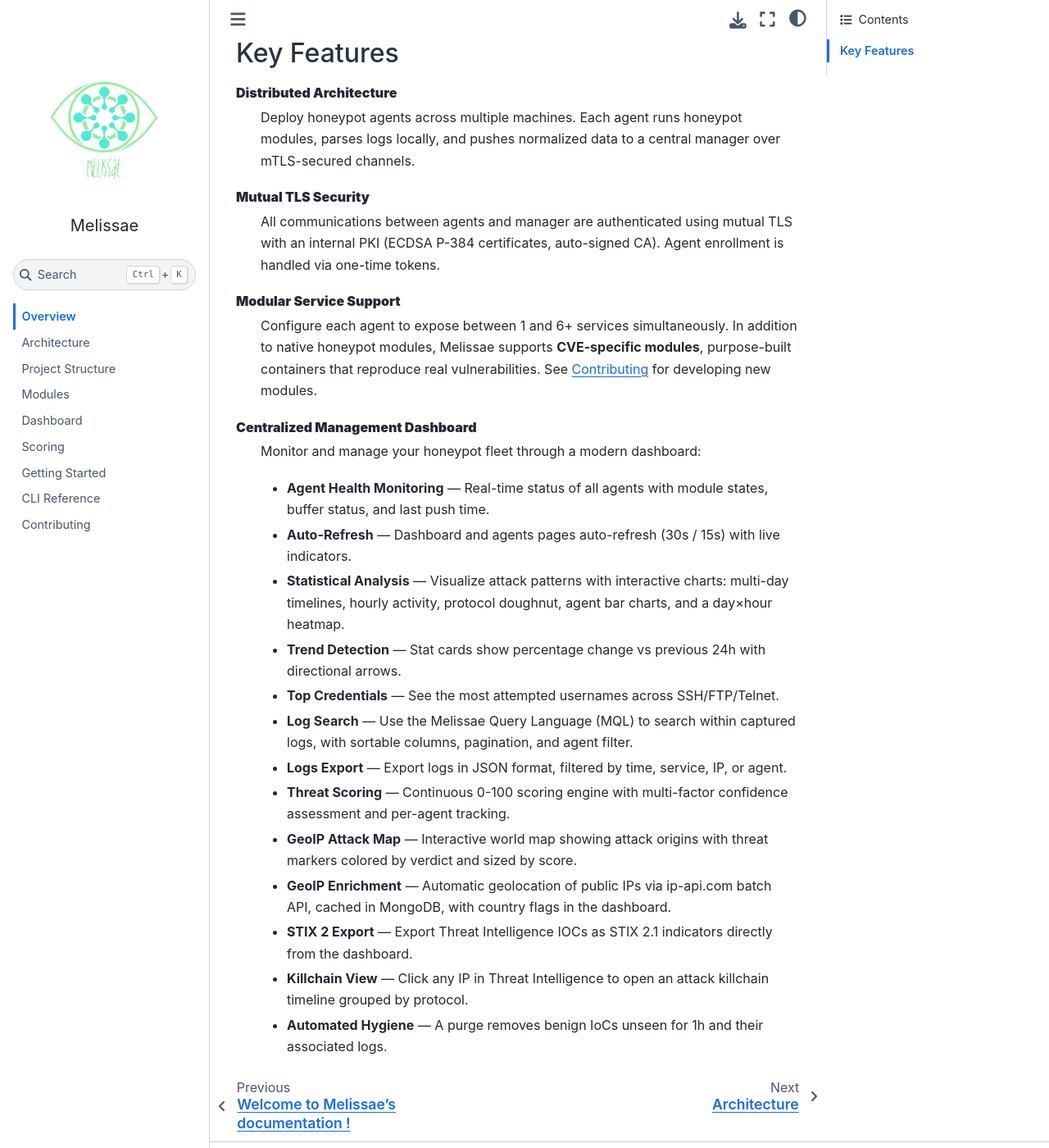
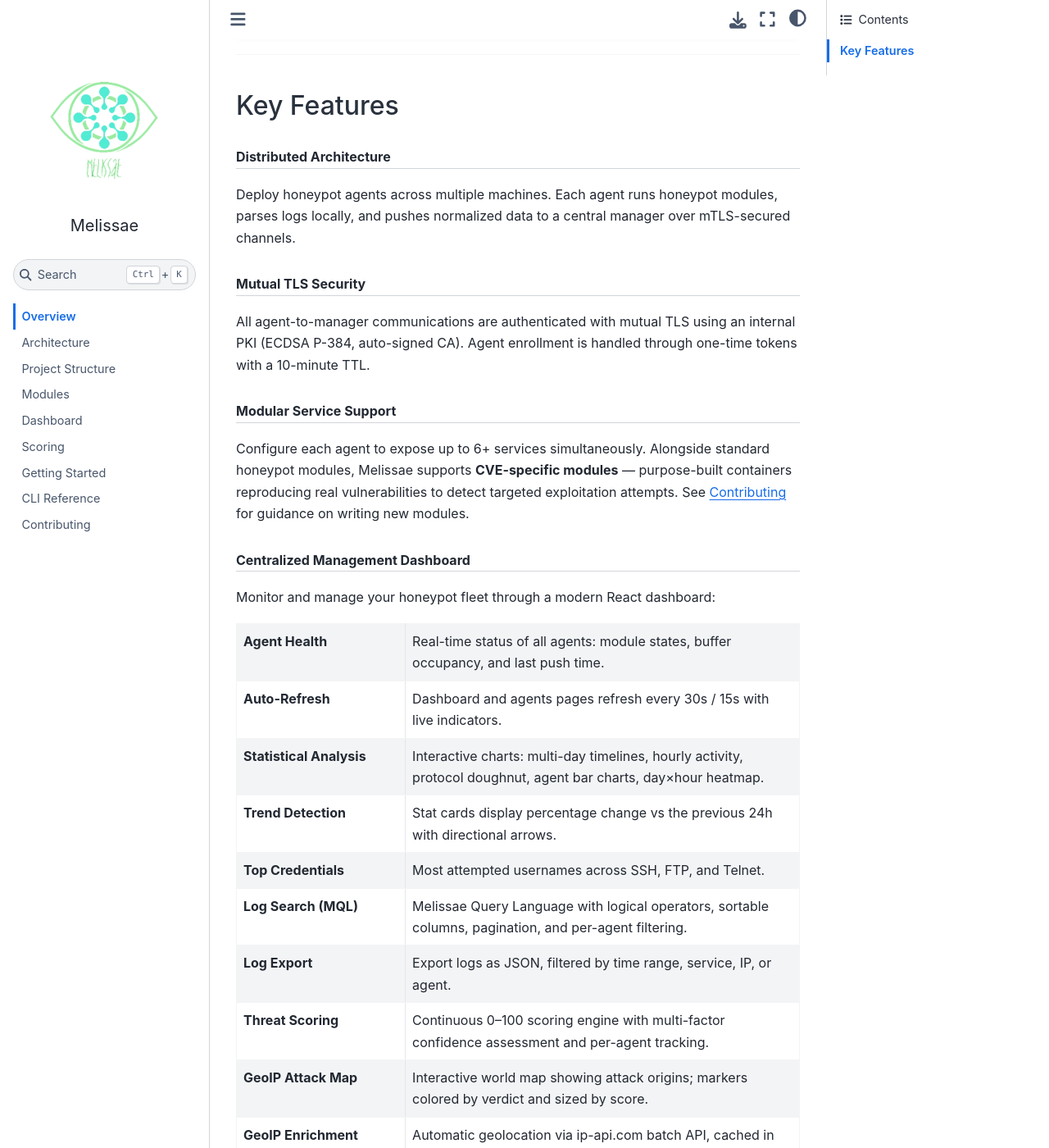
Before and after one commit to ilostmypassword/Melissae-Documentation, a Sphinx documentation site: the page built from docs/source/overview.rst, in a window 1280 px wide and 1400 px high, scrolled down 459 px. Shown: the whole window at 82% size. Built offline with Sphinx 7.4.7 and the Sphinx Book theme 1.1.4, drawn with Linux system fonts in a browser that asks for light colours; pages that are not in the unit, such as notebooks, are missing from menus; some of the changed text lies outside the part shown.

Commit message:
Refactor overview documentation for clarity and structure

```diff
--- a/docs/source/overview.rst
+++ b/docs/source/overview.rst
@@ -1,37 +1,62 @@
 Overview
 ========
 
-Melissae is a distributed, modular honeypot framework built to emulate real-world network services. It uses a **manager/agent architecture** secured by **mTLS (mutual TLS)** to deploy honeypot sensors across multiple machines while centralizing analysis, threat scoring, and visualization on a single manager.
+Melissae is a distributed, modular honeypot framework built to emulate real-world network services. It uses a **manager/agent architecture** secured by **mTLS (mutual TLS)** to deploy honeypot sensors across multiple machines, while centralizing analysis, threat scoring, and visualization on a single manager node.
 
-Each service module runs in its own container, allowing flexible deployment and isolated execution. Agents parse logs locally and push normalized JSON to the manager via encrypted channels. The manager centralizes data in MongoDB, runs threat intelligence scoring, and exposes everything through a dashboard.
+Each service module runs in its own container, enabling flexible deployment and isolated execution. Agents parse logs locally and push normalized JSON to the manager over encrypted channels. The manager stores data in MongoDB, runs a continuous threat intelligence scoring engine, and serves a React dashboard.
 
-The project includes a fully functional dashboard offering real-time visibility into attacker behavior, threat scoring, agent health monitoring, and IOC export, making Melissae not just a honeypot, but a lightweight distributed threat intelligence platform.
+.. note::
+
+   Melissae is not just a honeypot — it is a lightweight, distributed threat intelligence platform.
+
+----
 
 Key Features
 ------------
 
-**Distributed Architecture**
-   Deploy honeypot agents across multiple machines. Each agent runs honeypot modules, parses logs locally, and pushes normalized data to a central manager over mTLS-secured channels.
+.. rubric:: Distributed Architecture
 
-**Mutual TLS Security**
-   All communications between agents and manager are authenticated using mutual TLS with an internal PKI (ECDSA P-384 certificates, auto-signed CA). Agent enrollment is handled via one-time tokens.
+Deploy honeypot agents across multiple machines. Each agent runs honeypot modules, parses logs locally, and pushes normalized data to a central manager over mTLS-secured channels.
 
-**Modular Service Support**
-   Configure each agent to expose between 1 and 6+ services simultaneously. In addition to native honeypot modules, Melissae supports **CVE-specific modules**, purpose-built containers that reproduce real vulnerabilities. See :doc:`contributing` for developing new modules.
+.. rubric:: Mutual TLS Security
 
-**Centralized Management Dashboard**
-   Monitor and manage your honeypot fleet through a modern dashboard:
+All agent-to-manager communications are authenticated with mutual TLS using an internal PKI (ECDSA P-384, auto-signed CA). Agent enrollment is handled through one-time tokens with a 10-minute TTL.
 
-   - **Agent Health Monitoring** — Real-time status of all agents with module states, buffer status, and last push time.
-   - **Auto-Refresh** — Dashboard and agents pages auto-refresh (30s / 15s) with live indicators.
-   - **Statistical Analysis** — Visualize attack patterns with interactive charts: multi-day timelines, hourly activity, protocol doughnut, agent bar charts, and a day×hour heatmap.
-   - **Trend Detection** — Stat cards show percentage change vs previous 24h with directional arrows.
-   - **Top Credentials** — See the most attempted usernames across SSH/FTP/Telnet.
-   - **Log Search** — Use the Melissae Query Language (MQL) to search within captured logs, with sortable columns, pagination, and agent filter.
-   - **Logs Export** — Export logs in JSON format, filtered by time, service, IP, or agent.
-   - **Threat Scoring** — Continuous 0-100 scoring engine with multi-factor confidence assessment and per-agent tracking.
-   - **GeoIP Attack Map** — Interactive world map showing attack origins with threat markers colored by verdict and sized by score.
-   - **GeoIP Enrichment** — Automatic geolocation of public IPs via ip-api.com batch API, cached in MongoDB, with country flags in the dashboard.
-   - **STIX 2 Export** — Export Threat Intelligence IOCs as STIX 2.1 indicators directly from the dashboard.
-   - **Killchain View** — Click any IP in Threat Intelligence to open an attack killchain timeline grouped by protocol.
-   - **Automated Hygiene** — A purge removes benign IoCs unseen for 1h and their associated logs.
+.. rubric:: Modular Service Support
+
+Configure each agent to expose up to 6+ services simultaneously. Alongside standard honeypot modules, Melissae supports **CVE-specific modules** — purpose-built containers reproducing real vulnerabilities to detect targeted exploitation attempts. See :doc:`contributing` for guidance on writing new modules.
+
+.. rubric:: Centralized Management Dashboard
+
+Monitor and manage your honeypot fleet through a modern React dashboard:
+
+.. list-table::
+   :widths: 30 70
+   :header-rows: 0
+
+   * - **Agent Health**
+     - Real-time status of all agents: module states, buffer occupancy, and last push time.
+   * - **Auto-Refresh**
+     - Dashboard and agents pages refresh every 30s / 15s with live indicators.
+   * - **Statistical Analysis**
+     - Interactive charts: multi-day timelines, hourly activity, protocol doughnut, agent bar charts, day×hour heatmap.
+   * - **Trend Detection**
+     - Stat cards display percentage change vs the previous 24h with directional arrows.
+   * - **Top Credentials**
+     - Most attempted usernames across SSH, FTP, and Telnet.
+   * - **Log Search (MQL)**
+     - Melissae Query Language with logical operators, sortable columns, pagination, and per-agent filtering.
+   * - **Log Export**
+     - Export logs as JSON, filtered by time range, service, IP, or agent.
+   * - **Threat Scoring**
+     - Continuous 0–100 scoring engine with multi-factor confidence assessment and per-agent tracking.
+   * - **GeoIP Attack Map**
+     - Interactive world map showing attack origins; markers colored by verdict and sized by score.
+   * - **GeoIP Enrichment**
+     - Automatic geolocation via ip-api.com batch API, cached in MongoDB, with country flags in the UI.
+   * - **STIX 2.1 Export**
+     - Export IOCs as STIX 2.1 indicators directly from the Threat Intelligence page.
+   * - **Killchain View**
+     - Click any IP to open a full attack timeline grouped by protocol.
+   * - **Automated Hygiene**
+     - Scheduled purge removes benign IoCs unseen for 1h and their associated logs.
```
